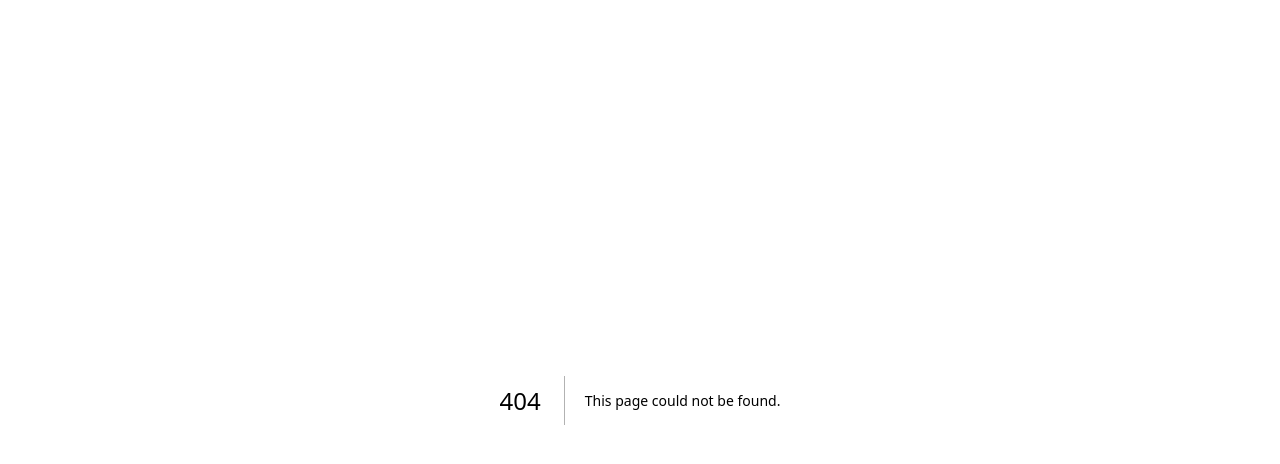
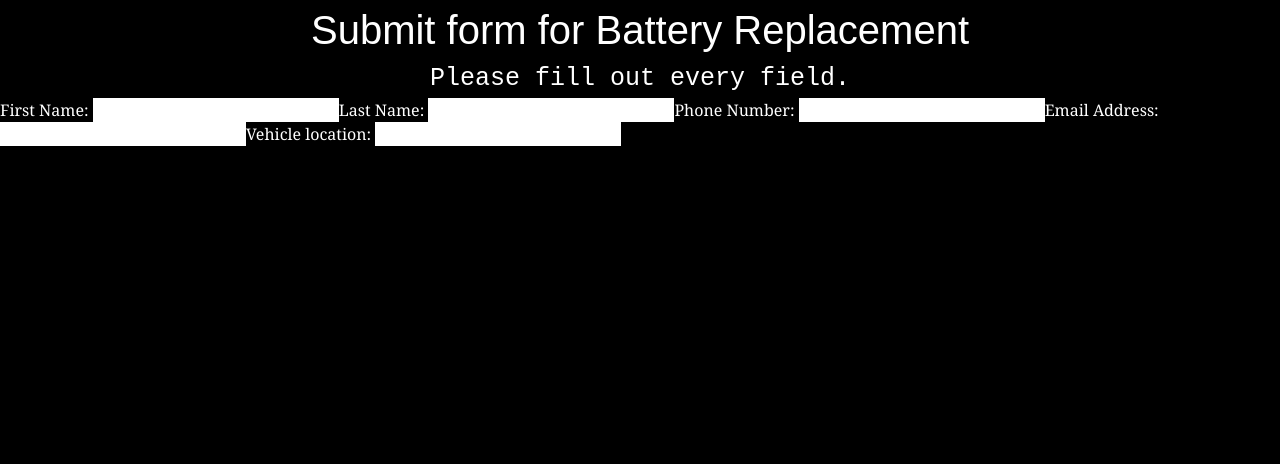
Before and after one commit to BigBreakfast28/Battery-Service, a Next.js app: page /battery_replacement in a window 1280 px wide. Before the commit this address had no page. Shown: the top 464 px of the page. Built offline with nearby package versions, Linux system fonts and the light colour scheme.

Commit message:
Making updates to registration page

```diff
--- /dev/null
+++ b/pages/battery_replacement.js
@@ -0,0 +1,27 @@
+
+
+export default function battery_replacement () {
+    return (
+                <body>
+                    <h4>Submit form for Battery Replacement</h4>
+                        <h5>Please fill out every field.</h5>
+                    <form name="Service requst" method="post" action="deancameron99@gmail.com">
+                        <label for="first name">
+                            First Name: <input id="first name" name="first name" />
+                        </label>
+                        <label>
+                            Last Name: <input id="last name" name="last name"/>
+                        </label>
+                        <label>
+                            Phone Number: <input id="phone number" name="phone number" type="tel"/>
+                        </label>
+                        <label>
+                            Email Address: <input id="email" name="email" type="email" />
+                        </label>
+                        <label>
+                            Vehicle location: <input id="Vehicle location" name="Vehicle location" />
+                        </label>
+                    </form>
+                </body>
+    )
+};
--- a/pages/index.js
+++ b/pages/index.js
@@ -1,3 +1,5 @@
+import Link from "next/link";
+
 export default function Home () {
   return (
     <>
@@ -10,9 +12,9 @@ export default function Home () {
         </h3>
 
           <div class="">
-            <a class="nav-tab" href="battery_replacement">Battery-Replacement</a>
-            <a class="nav-tab" href="oil_change"> Oil Change</a>
-            <a class="nav-tab" href="general_inquiry">Inspection</a>
+            <Link class="nav-tab" href="battery_replacement">Battery-Replacement</Link>
+            <Link class="nav-tab" href="oil_change"> Oil Change</Link>
+            <Link class="nav-tab" href="general_inquiry">Inspection</Link>
           </div>
     </section>
 
@@ -23,4 +25,4 @@ export default function Home () {
     </div>
     </>
   )
-}
+};
--- a/styles/globals.css
+++ b/styles/globals.css
@@ -167,3 +167,24 @@ a {
   color: #b311d4;
   text-shadow: 0 0 0 #faebd7;
 }
+
+body {
+  width: 100%;
+  background-color: black;
+  height: 100vh;
+  margin:0;
+  color:white;
+  font-family: Cambria;
+  size: 20px;
+}
+
+h4 {
+  font-size:40px ;
+  text-align: center;
+  font-family: Arial, Helvetica, sans-serif;
+}
+h5 {
+  font-size: 25px;
+  text-align: center;
+  font-family: 'Courier New', Courier, monospace;
+}
```
Also changed, not shown: 1 other file (tests, documents, lock files or other folders).
